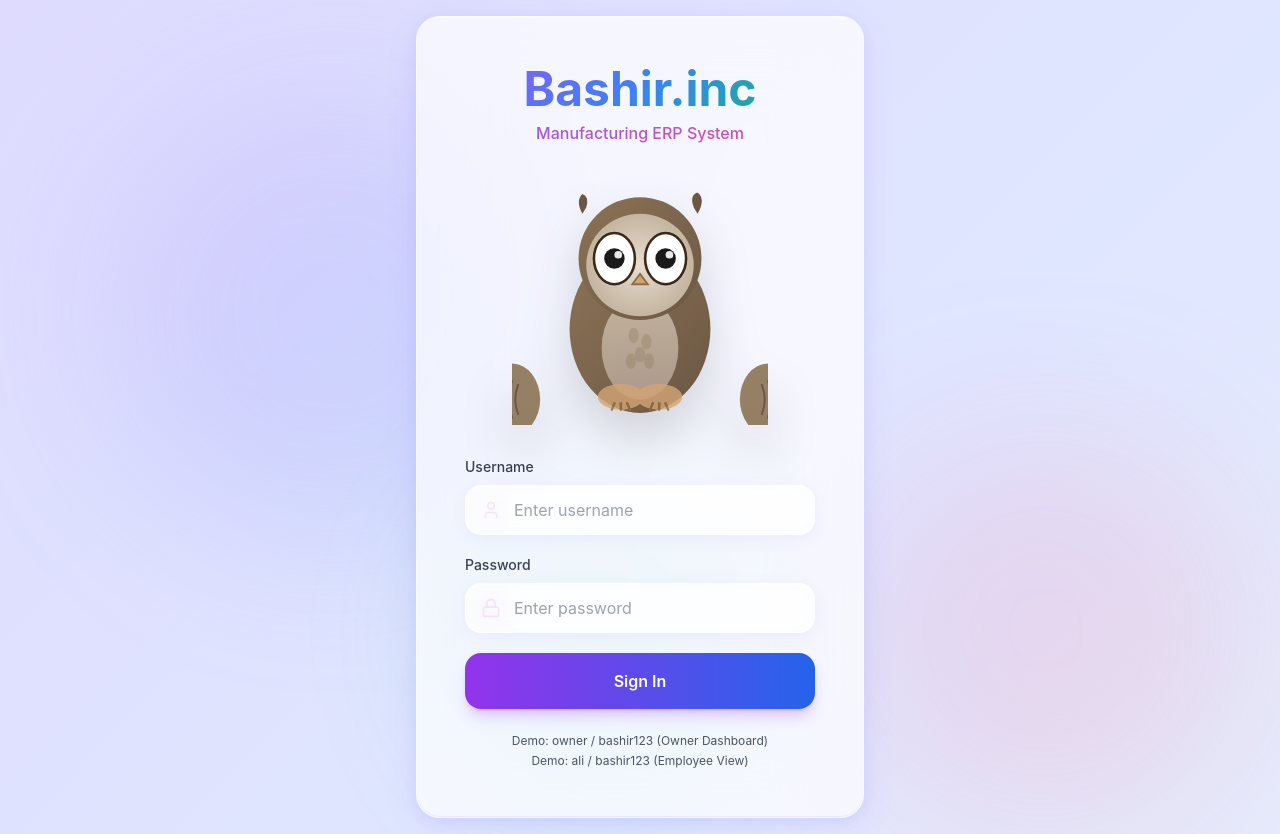
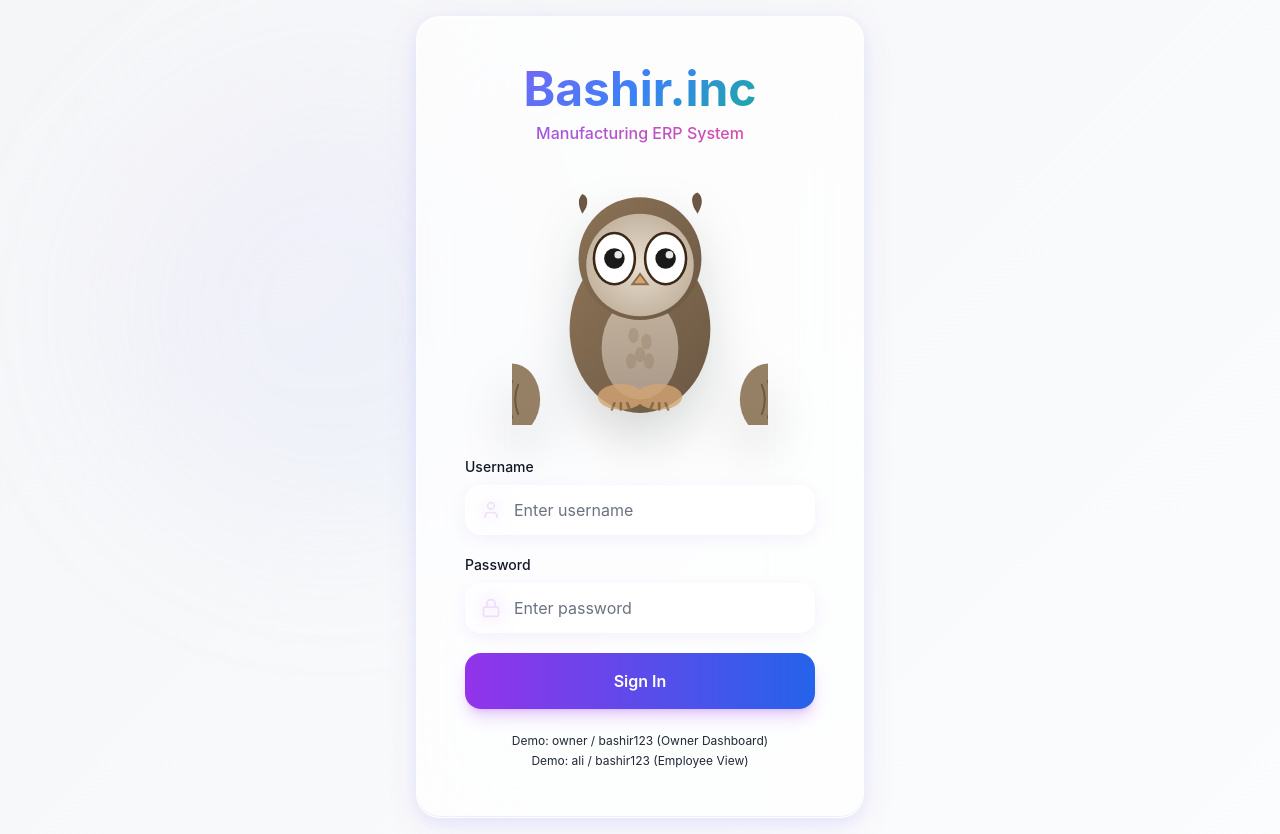
Before and after one commit to saadistik/Bashir.inc, a React (Vite) app: page /login in a window 1280 px wide. Built offline with nearby package versions, Linux system fonts and the light colour scheme; no server answers.

Commit message:
Design: Tone down colors, make background pure white, improve text contrast with darker colors

```diff
--- a/src/components/layout/AppLayout.jsx
+++ b/src/components/layout/AppLayout.jsx
@@ -38,7 +38,7 @@ export const AppLayout = () => {
     <div className="min-h-screen relative overflow-hidden animated-gradient">
       {/* Floating Colorful Orbs */}
       <motion.div
-        className="fixed top-1/4 left-1/4 w-96 h-96 bg-gradient-to-br from-purple-400/20 to-blue-400/20 rounded-full blur-3xl -z-10"
+        className="fixed top-1/4 left-1/4 w-96 h-96 bg-gradient-to-br from-purple-300/10 to-blue-300/10 rounded-full blur-3xl -z-10"
         animate={{
           x: [0, 100, 0],
           y: [0, 50, 0],
@@ -51,7 +51,7 @@ export const AppLayout = () => {
         }}
       />
       <motion.div
-        className="fixed bottom-1/4 right-1/4 w-80 h-80 bg-gradient-to-br from-pink-400/15 to-rose-400/15 rounded-full blur-3xl -z-10"
+        className="fixed bottom-1/4 right-1/4 w-80 h-80 bg-gradient-to-br from-pink-300/8 to-rose-300/8 rounded-full blur-3xl -z-10"
         animate={{
           x: [0, -80, 0],
           y: [0, 80, 0],
@@ -65,7 +65,7 @@ export const AppLayout = () => {
         }}
       />
       <motion.div
-        className="fixed top-1/2 left-1/3 w-72 h-72 bg-gradient-to-br from-emerald-400/12 to-teal-400/12 rounded-full blur-3xl -z-10"
+        className="fixed top-1/2 left-1/3 w-72 h-72 bg-gradient-to-br from-emerald-300/8 to-teal-300/8 rounded-full blur-3xl -z-10"
         animate={{
           x: [0, -60, 0],
           y: [0, 70, 0],
@@ -98,8 +98,8 @@ export const AppLayout = () => {
                   whileTap={{ scale: 0.95 }}
                   className={`relative px-5 py-3 rounded-xl transition-all ${
                     isActive
-                      ? 'bg-purple-500/20 text-purple-700'
-                      : 'text-gray-700 hover:bg-purple-500/10'
+                      ? 'bg-purple-500/20 text-purple-800'
+                      : 'text-gray-800 hover:bg-purple-500/10'
                   }`}
                 >
                   <Icon className="w-5 h-5" />
@@ -119,7 +119,7 @@ export const AppLayout = () => {
             <motion.button
               onClick={handleLogout}
               whileTap={{ scale: 0.95 }}
-              className="px-5 py-3 rounded-xl text-gray-700 hover:bg-red-500/10 hover:text-red-600 transition-all"
+              className="px-5 py-3 rounded-xl text-gray-800 hover:bg-red-500/10 hover:text-red-700 transition-all"
             >
               <LogOut className="w-5 h-5" />
             </motion.button>
@@ -164,8 +164,8 @@ export const AppLayout = () => {
                     whileTap={{ scale: 0.9 }}
                     className={`relative p-2.5 rounded-xl transition-all flex-1 ${
                       isActive
-                        ? 'bg-purple-500/20 text-purple-700'
-                        : 'text-gray-600'
+                        ? 'bg-purple-500/20 text-purple-800'
+                        : 'text-gray-800'
                     }`}
                   >
                     <Icon className="w-5 h-5 mx-auto" />
--- a/src/index.css
+++ b/src/index.css
@@ -52,7 +52,7 @@
   }
 
   .animated-gradient {
-    background: linear-gradient(-45deg, #f3f4f6, #e0e7ff, #ddd6fe, #fce7f3, #f3f4f6);
+    background: linear-gradient(-45deg, #ffffff, #f9fafb, #f3f4f6, #f9fafb, #ffffff);
     background-size: 400% 400%;
     animation: gradientShift 15s ease infinite;
   }
--- a/src/pages/Login.jsx
+++ b/src/pages/Login.jsx
@@ -54,7 +54,7 @@ export const Login = () => {
     <div className="min-h-screen relative overflow-hidden flex items-center justify-center p-4 animated-gradient">
       {/* Floating Colorful Orbs */}
       <motion.div
-        className="absolute top-20 left-20 w-96 h-96 bg-gradient-to-br from-purple-400/20 to-blue-400/20 rounded-full blur-3xl"
+        className="absolute top-20 left-20 w-96 h-96 bg-gradient-to-br from-purple-300/10 to-blue-300/10 rounded-full blur-3xl"
         animate={{
           x: [0, 60, 0],
           y: [0, 40, 0],
@@ -67,7 +67,7 @@ export const Login = () => {
         }}
       />
       <motion.div
-        className="absolute top-1/2 right-10 w-80 h-80 bg-gradient-to-br from-pink-400/15 to-rose-400/15 rounded-full blur-3xl"
+        className="absolute top-1/2 right-10 w-80 h-80 bg-gradient-to-br from-pink-300/8 to-rose-300/8 rounded-full blur-3xl"
         animate={{
           x: [0, -40, 0],
           y: [0, 60, 0],
@@ -81,7 +81,7 @@ export const Login = () => {
         }}
       />
       <motion.div
-        className="absolute bottom-10 left-1/3 w-72 h-72 bg-gradient-to-br from-emerald-400/15 to-teal-400/15 rounded-full blur-3xl"
+        className="absolute bottom-10 left-1/3 w-72 h-72 bg-gradient-to-br from-emerald-300/8 to-teal-300/8 rounded-full blur-3xl"
         animate={{
           x: [0, 50, 0],
           y: [0, -30, 0],
@@ -126,11 +126,11 @@ export const Login = () => {
           {/* Login Form */}
           <form onSubmit={handleSubmit} className="space-y-5">
             <div>
-              <label htmlFor="username" className="block text-sm font-medium text-gray-700 mb-2">
+              <label htmlFor="username" className="block text-sm font-medium text-gray-900 mb-2">
                 Username
               </label>
               <div className="relative">
-                <User className="absolute left-4 top-1/2 -translate-y-1/2 w-5 h-5 text-purple-500" />
+                <User className="absolute left-4 top-1/2 -translate-y-1/2 w-5 h-5 text-purple-600" />
                 <input
                   id="username"
                   type="text"
@@ -138,7 +138,7 @@ export const Login = () => {
                   onChange={(e) => setUsername(e.target.value)}
                   onFocus={() => setIsTypingUsername(true)}
                   onBlur={() => setIsTypingUsername(false)}
-                  className="w-full pl-12 pr-4 py-3 glass-button text-gray-800 placeholder-gray-400 focus:outline-none focus:ring-2 focus:ring-purple-500 focus:border-transparent transition-all"
+                  className="w-full pl-12 pr-4 py-3 glass-button text-gray-900 placeholder-gray-500 focus:outline-none focus:ring-2 focus:ring-purple-500 focus:border-transparent transition-all"
                   placeholder="Enter username"
                   required
                   disabled={loading}
@@ -147,11 +147,11 @@ export const Login = () => {
             </div>
 
             <div>
-              <label htmlFor="password" className="block text-sm font-medium text-gray-700 mb-2">
+              <label htmlFor="password" className="block text-sm font-medium text-gray-900 mb-2">
                 Password
               </label>
               <div className="relative">
-                <Lock className="absolute left-4 top-1/2 -translate-y-1/2 w-5 h-5 text-purple-500" />
+                <Lock className="absolute left-4 top-1/2 -translate-y-1/2 w-5 h-5 text-purple-600" />
                 <input
                   id="password"
                   type="password"
@@ -159,7 +159,7 @@ export const Login = () => {
                   onChange={(e) => setPassword(e.target.value)}
                   onFocus={() => setIsTypingPassword(true)}
                   onBlur={() => setIsTypingPassword(false)}
-                  className="w-full pl-12 pr-4 py-3 glass-button text-gray-800 placeholder-gray-400 focus:outline-none focus:ring-2 focus:ring-purple-500 focus:border-transparent transition-all"
+                  className="w-full pl-12 pr-4 py-3 glass-button text-gray-900 placeholder-gray-500 focus:outline-none focus:ring-2 focus:ring-purple-500 focus:border-transparent transition-all"
                   placeholder="Enter password"
                   required
                   disabled={loading}
@@ -188,7 +188,7 @@ export const Login = () => {
           </form>
 
           {/* Helper Text */}
-          <div className="mt-6 text-center text-xs text-gray-600 space-y-1">
+          <div className="mt-6 text-center text-xs text-gray-800 space-y-1">
             <p>Demo: owner / bashir123 (Owner Dashboard)</p>
             <p>Demo: ali / bashir123 (Employee View)</p>
           </div>
```
